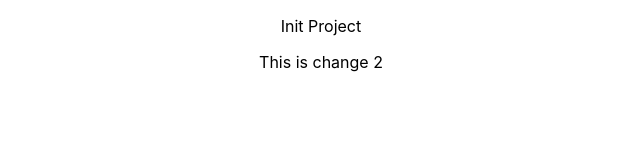
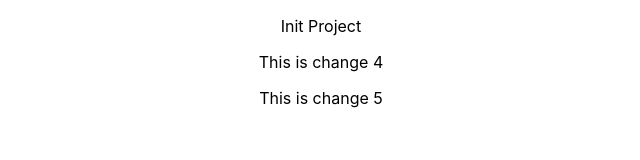
Before and after one commit to Ducnhat96/react-query-repo, a React (Create React App) app: page / in a window 1280 px wide. Shown: the top 160 px of the page, without its empty margins (319-959 px from the left). Built offline with nearby package versions, Linux system fonts and the light colour scheme.

Commit message:
change app.js

```diff
--- a/src/App.js
+++ b/src/App.js
@@ -7,7 +7,9 @@ function App() {
         <p>Init Project</p>
       </header>
       <div>
-        <p>This is change 2</p>
+        <p>This is change 4</p>
+        <p>This is change 5
+        </p>
       </div>
     </div>
   );
```
